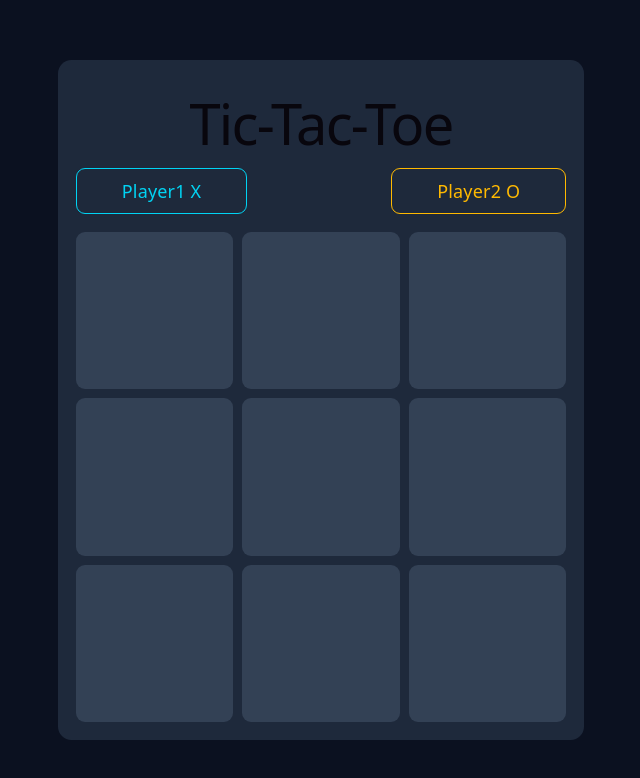
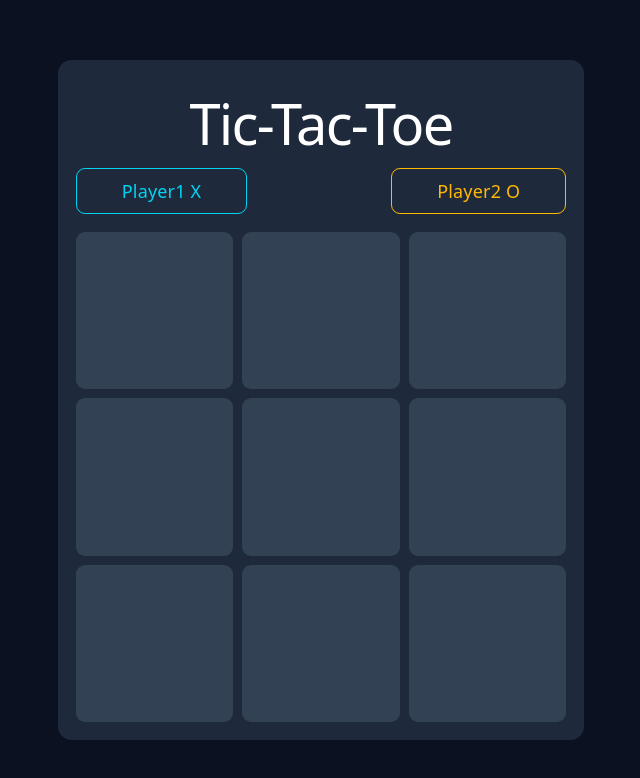
Before and after one commit to abhiky21/tic-tac-toe, a React (Vite) app: page / in a window 1280 px wide. Shown: the top 778 px of the page, without its empty margins (319-959 px from the left). Built offline with nearby package versions, Linux system fonts and the light colour scheme.

Commit message:
Update text color for better visibility in game over and title sections

```diff
--- a/index.html
+++ b/index.html
@@ -4,6 +4,7 @@
 <head>
   <meta charset="UTF-8" />
   <link rel="icon" type="" href="/src/assets/Neon Crown Tic-Tac-Toe.png" />
+  <meta name="color-scheme" content="dark">
   <meta name="viewport" content="width=device-width, initial-scale=1.0" />
   <title>tic tac toe</title>
 </head>
--- a/src/App.jsx
+++ b/src/App.jsx
@@ -58,7 +58,7 @@ function App() {
   return (
     <div className="flex justify-center items-center min-h-screen bg-[#0B1120]">
       <div className="relative bg-[#1E293B] rounded-xl p-4">
-        <h1 className="font-bold text-white text-center">Tic-Tac-Toe</h1>
+        <h1 className="font-bold !text-white text-center">Tic-Tac-Toe</h1>
 
         <div className="flex justify-between mb-4 ">
           <div
@@ -88,9 +88,9 @@ function App() {
         {winner !== "" && (
           <div className="absolute inset-0">
             <div className="bg-black/70 p-8 flex flex-col justify-center items-center rounded-xl text-center shadow-lg w-full h-full ">
-              <h1 className="text-3xl font-bold text-white">Game Over</h1>
+              <h1 className="text-3xl font-bold !text-white">Game Over</h1>
 
-              <h2 className="text-2xl font-semibold text-green-600 mt-2">
+              <h2 className="text-2xl font-semibold !text-green-600 mt-2">
                 {winner === "X" ? "Player 1" : "Player 2"} won!
               </h2>
 
```
